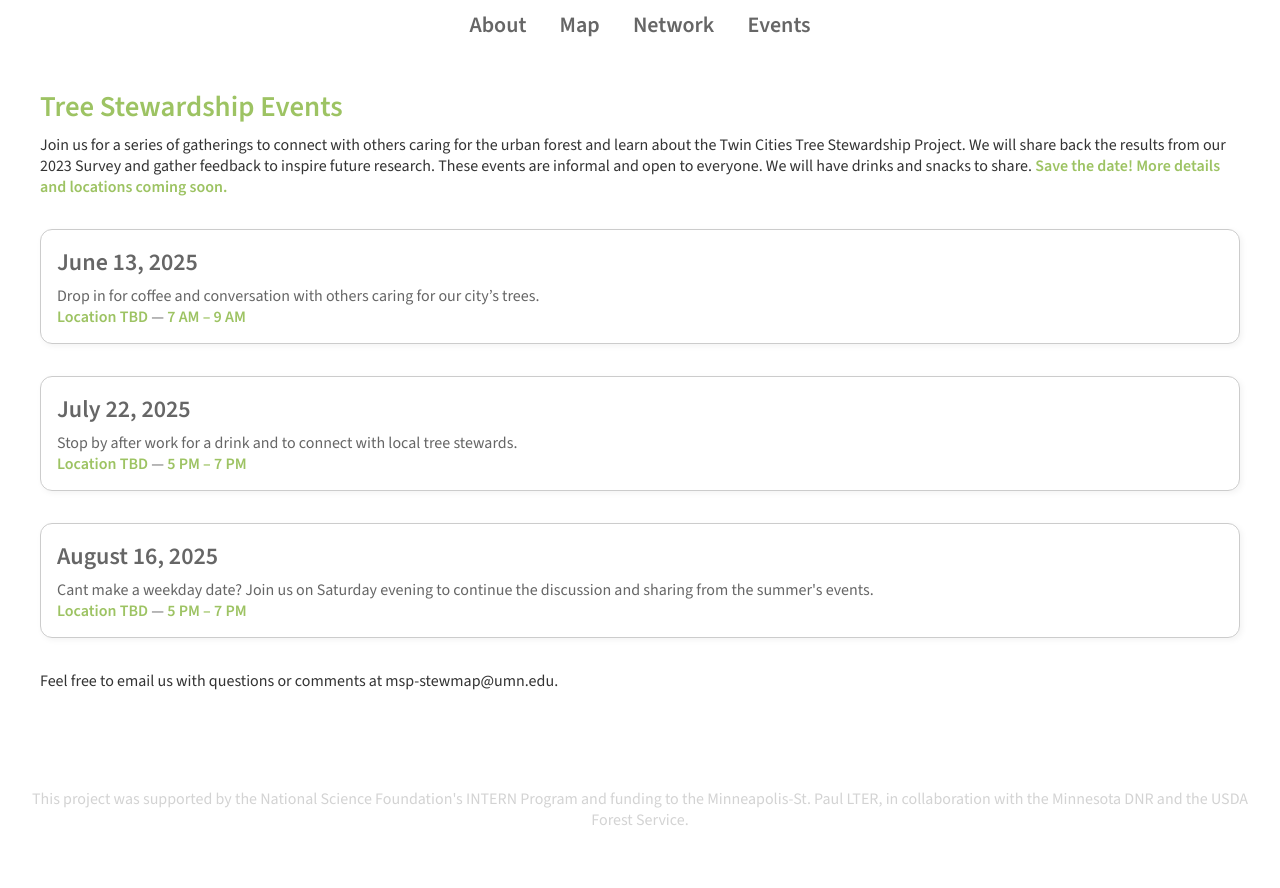
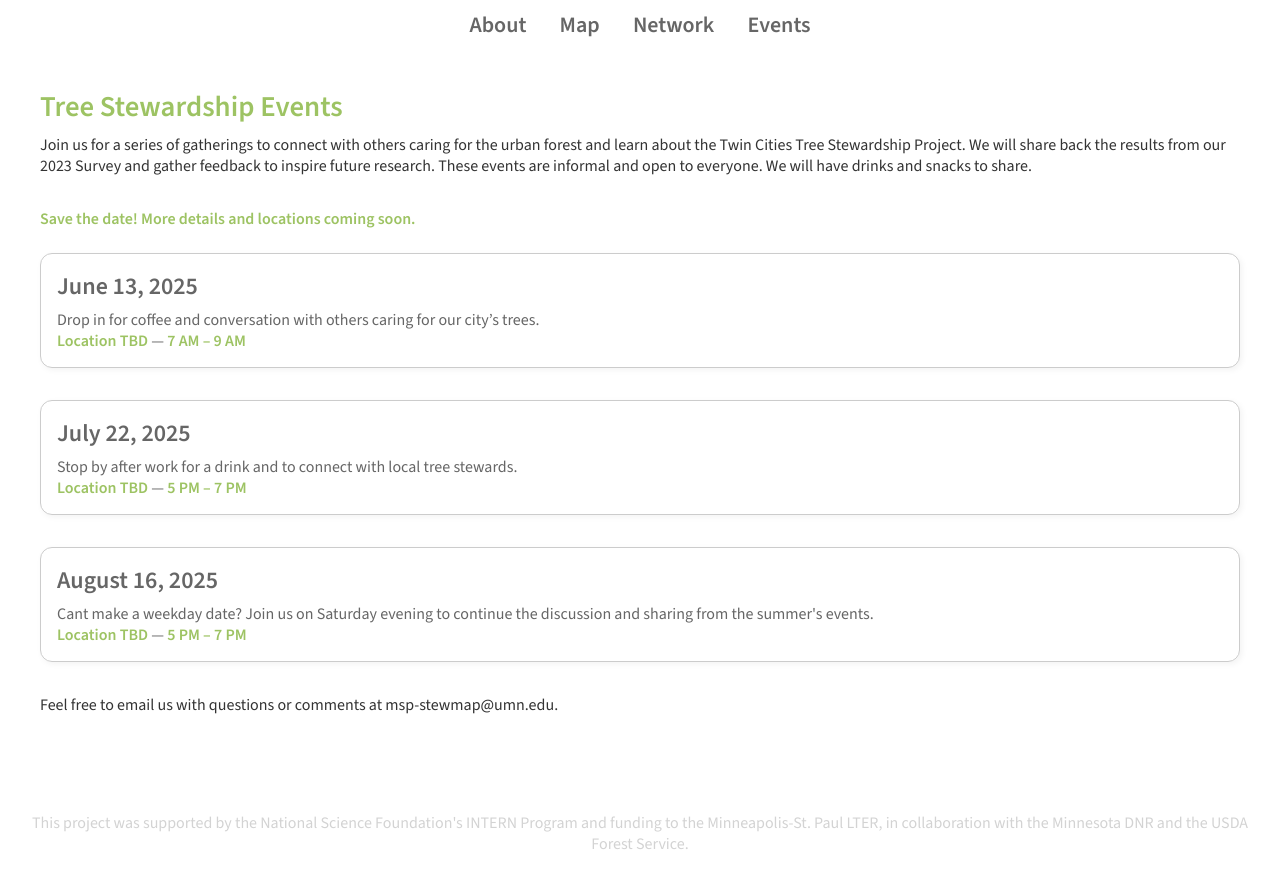
Before and after one commit to sallydonovan/mspstewmap, a Jekyll site: the page built from events.md, in a window 1280 px wide. Shown: the top 888 px of the page. Built offline with Jekyll 4.4.1, drawn with Linux system fonts in a browser that asks for light colours.

Commit message:
Update events.md

```diff
--- a/events.md
+++ b/events.md
@@ -45,9 +45,9 @@ layout: default
 <div class="event-header">Tree Stewardship Events</div>
 <div class="event-subtext">
   Join us for a series of gatherings to connect with others caring for the urban forest and learn about the Twin Cities Tree Stewardship Project. We will share back the results from our 2023 Survey and gather feedback to inspire future research. These events are informal and open to everyone. We will have drinks and snacks to share.
+</div>
 
-   <span class="event-highlight"> Save the date! More details and locations coming soon.</span>
-</div>
+<p class="event-highlight">Save the date! More details and locations coming soon.</p>
 
 <div class="event-box">
   <div class="event-date">June 13, 2025</div>
```
